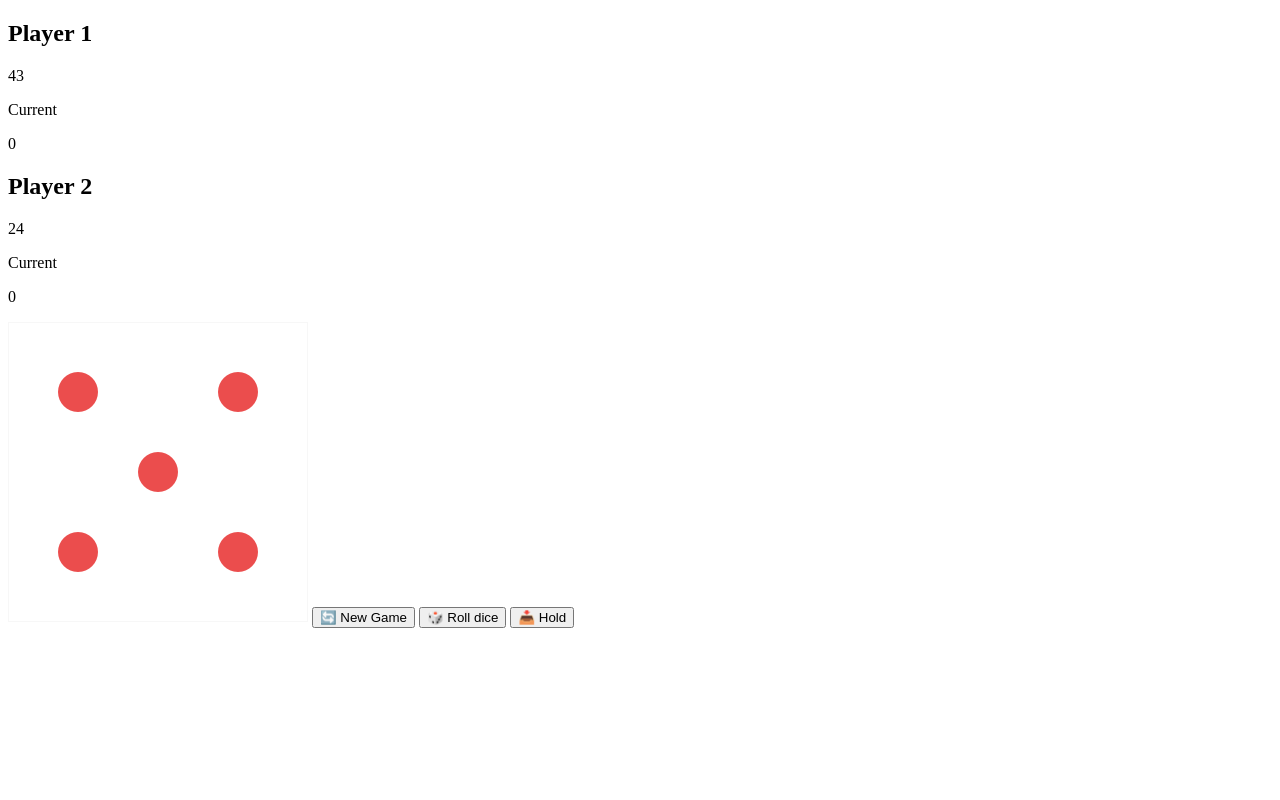
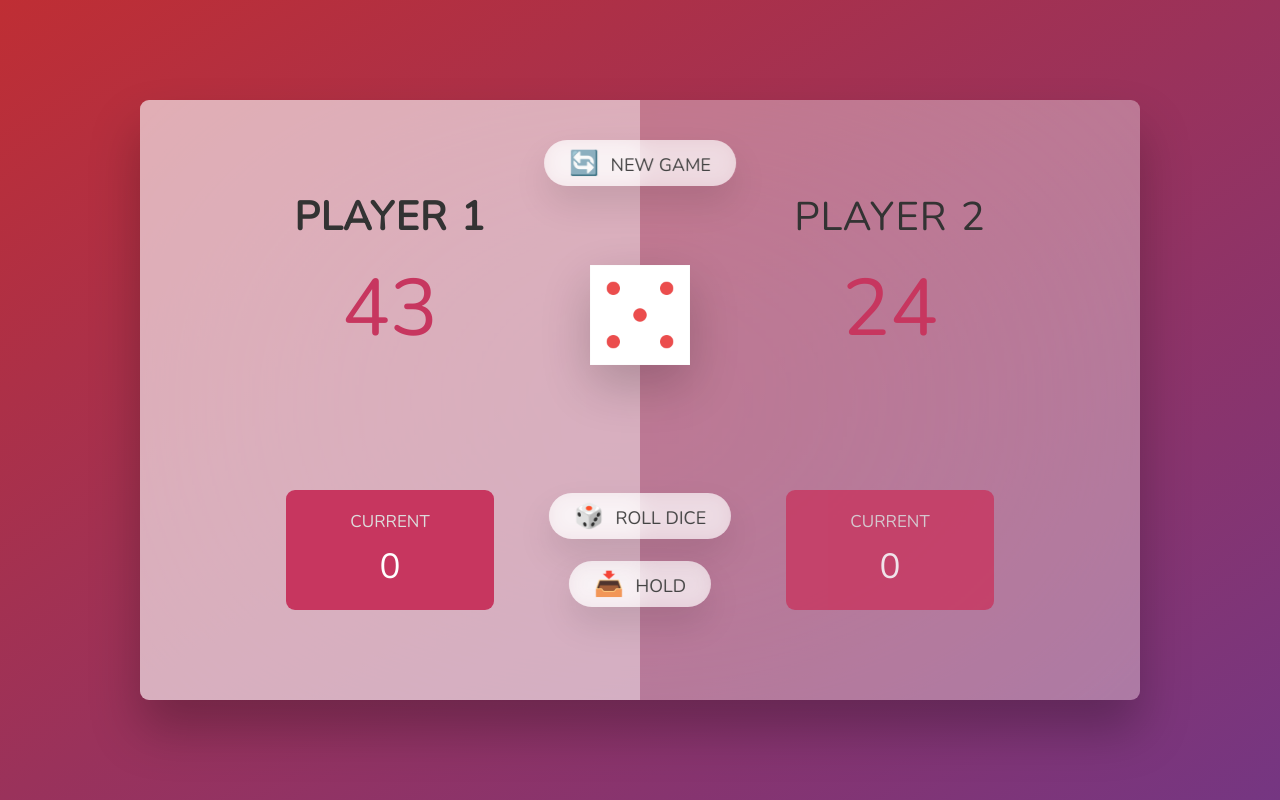
Before and after one commit to albani07/Game-with-Dices, a plain HTML site: page index.html in a window 1280 px wide. Drawn offline with nearby package versions, Linux system fonts and the light colour scheme.

Commit message:
finishing css

```diff
--- a/index.html
+++ b/index.html
@@ -26,9 +26,9 @@
 			</div>
 		</section>
 		<img src="dice-5.png" alt="Playing dice" class="dice"/>
-		<button class="btn--new">🔄 New Game</button>
-		<button class="btn--roll">🎲 Roll dice</button>
-		<button class="btn--hold">📥 Hold</button>
+		<button class="btn btn--new">🔄 New Game</button>
+		<button class="btn btn--roll">🎲 Roll dice</button>
+		<button class="btn btn--hold">📥 Hold</button>
 	</main>
 </body>
 <script src="script.js"></script>
--- a/style.css
+++ b/style.css
@@ -0,0 +1,172 @@
+@import url('https://fonts.googleapis.com/css2?family=Nunito&display=swap');
+
+* {
+	margin: 0;
+	padding: 0;
+	box-sizing: inherit;
+}
+
+html {
+	font-size: 62.5%;
+	box-sizing: border-box;
+}
+
+body {
+	font-family: 'Nunito', sans-serif;
+	font-weight: 400;
+	height: 100vh;
+	color: #333;
+	background-image: linear-gradient(to top left, #753682 0%,#bf2e34 100%);
+	display: flex;
+	align-items: center;
+	justify-content: center;
+}
+
+main {
+	position: relative;
+	width: 100rem;
+	height: 60rem;
+	background-color: rgba(255, 255, 255, 0.35);
+	backdrop-filter: blur(200px);
+	filter: blur();
+	box-shadow: 0 3rem 5rem rgba(0, 0, 0, 0.25);
+	border-radius: 9px;
+	overflow: hidden;
+	display: flex;
+}
+
+.player {
+	flex: 50%;
+	padding: 9rem;
+	display: flex;
+	flex-direction: column;
+	align-items: center;
+	transition: all 0.75s;
+}
+
+.name {
+	position: relative;
+	font-size: 4rem;
+	text-transform: uppercase;
+	letter-spacing: 1px;
+	word-spacing: 2px;
+	font-weight: 300;
+	margin-bottom: 1rem;
+}
+
+.score {
+	font-size: 8rem;
+	font-weight: 300;
+	color: #c7365f;
+	margin-bottom: auto;
+}
+
+.player--active {
+	background-color: rgba(255, 255, 255, 0.4);
+}
+
+.player--active .name {
+	font-weight: 700;
+}
+
+.player--active .score {
+	font-weight: 400;
+}
+
+.player--active .current {
+	opacity: 1;
+}
+
+.current {
+	background-color: #c7365f;
+	opacity: 0.8;
+	border-radius: 9px;
+	color: #fff;
+	width: 65%;
+	padding: 2rem;
+	text-align: center;
+	transition: all 0.75s;
+}
+
+.current-label {
+	text-transform: uppercase;
+	margin-bottom: 1rem;
+	font-size: 1.7rem;
+	color: #ddd;
+}
+
+.current-score {
+	font-size: 3.5rem;
+}
+
+.btn {
+	position: absolute;
+	left: 50%;
+	transform: translateX(-50%);
+	color: #444;
+	background: none;
+	border: none;
+	font-family: inherit;
+	font-size: 1.8rem;
+	text-transform: uppercase;
+	cursor: pointer;
+	font-weight: 400;
+	transition: all 0.2s;
+
+	background-color: white;
+	background-color: rgba(255, 255, 255, 0.6);
+	backdrop-filter: blur(10px);
+
+	padding: 0.7rem 2.5rem;
+	border-radius: 50rem;
+	box-shadow: 0 1.75rem 3.5rem rgba(0, 0, 0, 0.1);
+}
+
+.btn::first-letter {
+	font-size: 2.4rem;
+	display: inline-block;
+	margin-right: 0.7rem;
+}
+
+.btn--new {
+	top: 4rem;
+}
+
+.btn--roll {
+	top: 39.3rem;
+}
+
+.btn--hold {
+	top: 46.1rem;
+}
+
+.btn:active {
+	transform: translate(-50%, 3px);
+	box-shadow: 0 1rem 2rem rgba(0, 0, 0, 0.15);
+}
+
+.btn:focus {
+	outline: none;
+}
+
+.dice {
+	position: absolute;
+	left: 50%;
+	top: 16.5rem;
+	transform: translateX(-50%);
+	height: 10rem;
+	box-shadow: 0 2rem 5rem rgba(0, 0, 0, 0.2);
+}
+
+.player--winner {
+	background-color: #2f2f2f;
+}
+
+.player--winner .name {
+	font-weight: 700;
+	color: #c7365f;
+}
+
+.hidden {
+	display: none;
+}
```
